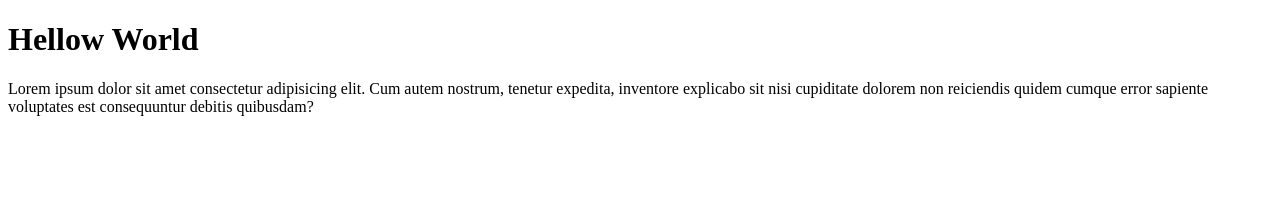
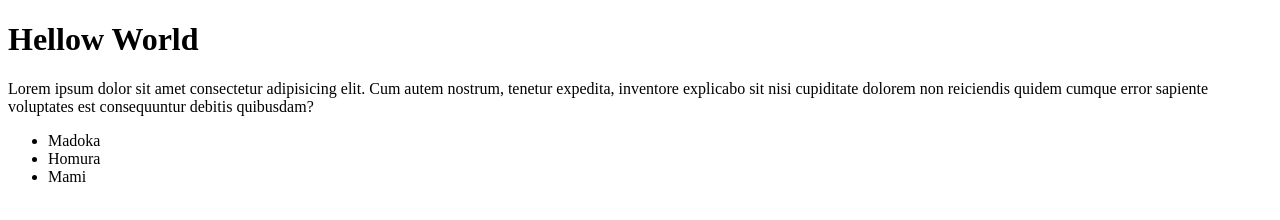
Before and after one commit to GustavoOliverRocha/Ola-Mundo, a plain HTML site: page site exemplo/index.html in a window 1280 px wide. Drawn offline with Linux system fonts and the light colour scheme.

Commit message:
Adicionei uma li

```diff
--- a/site exemplo/index.html
+++ b/site exemplo/index.html
@@ -9,6 +9,10 @@
 <body>
     <h1>Hellow World</h1>
     <p>Lorem ipsum dolor sit amet consectetur adipisicing elit. Cum autem nostrum, tenetur expedita, inventore explicabo sit nisi cupiditate dolorem non reiciendis quidem cumque error sapiente voluptates est consequuntur debitis quibusdam?</p>
-
+    <ul>
+        <li>Madoka</li>
+        <li>Homura</li>
+        <li>Mami</li>
+    </ul>
 </body>
 </html>
```
